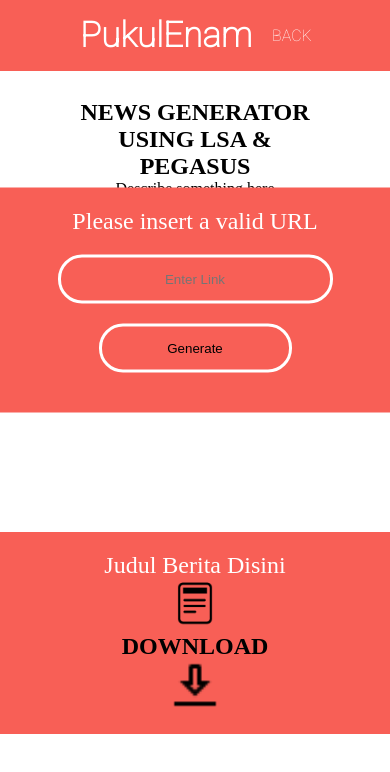
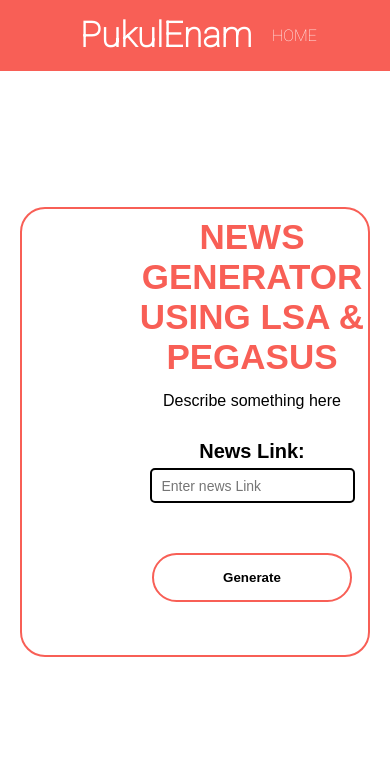
Before and after one commit to pukulenam/T1_RNN, a plain HTML site: page Frontend/lsaPegasus.html in a window 390 px wide. Shown: the top 772 px of the page. Drawn offline with Linux system fonts and the light colour scheme.

Commit message:
update fe

```diff
--- a/Frontend/assets/styles/style.css
+++ b/Frontend/assets/styles/style.css
@@ -72,6 +72,7 @@
     top: 65%;
     transform: translateY(-50%);
     color: black;
+    font-family: sans-serif;
 }
 
 .content h1{
@@ -129,6 +130,7 @@
     top: 17.5%;
     transform: translateY(-50%);
     color: black;
+    font-family: sans-serif;
 }
 
 .pegasus-content{
@@ -138,128 +140,13 @@
     top: 17.5%;
     transform: translateY(-50%);
     color: black;
+    font-family: sans-serif;
+
 }
 a:-webkit-any-link {
     color: #fff;
     cursor: pointer;
     font-family: 'Roboto', sans-serif;
-
-}
-
-.box{
-    width: 600px;
-    padding: 20px;
-    position: absolute;
-    top: 75%;
-    left: 50%;
-    transform: translate(-50%, -50%);
-    background: #f85f56;
-    border-radius: 20px;
-    text-align: center;
-}
-
-.box h1{
-    color: #fff;
-    text-transform: uppercase;
-    font-weight: 700;
-}
-
-.box input[type="text"],.box input[type="password"]
-{
-    border: 0;
-    background: none;
-    display: block;
-    margin: 20px auto;
-    text-align: center;
-    border:3px solid white;
-    padding: 14px 20px;
-    width: 275px;
-    outline: white;
-    border-radius: 24px;
-    transition: 0.25px;
-}
-
-.box input[type="text"]:focus,.box input[type="password"]:focus
-{
-    width: 270px;
-    border-color: black;
-}
-
-.box input[type="submit"]
-{
-    border: 0;
-    background: none;
-    display: block;
-    margin: 20px auto;
-    text-align: center;
-    border:3px solid white;
-    padding: 14px 35px;
-    outline: white;
-    border-radius: 24px;
-    transition: 0.25px;
-    cursor: pointer;
-}
-
-.box input[type="submit"]:hover{
-    background: white;
-
-}
-
-.insert{
-    width: 600px;
-    padding: 20px;
-    position: absolute;
-    left: 50%;
-    transform: translate(-50%, -50%);
-    background: #f85f56;
-    border-radius: 20px;
-    text-align: center;
-    margin-top: 300px;
-}
-
-.insert h1{
-    color: #fff;
-    font-weight: 200;
-    font-size: 24px;
-}
-
-.insert input[type="text"]
-{
-    border: 0;
-    background: none;
-    display: block;
-    margin: 20px auto;
-    text-align: center;
-    border:3px solid white;
-    padding: 14px 20px;
-    width: 275px;
-    outline: white;
-    border-radius: 24px;
-    transition: 0.25px;
-}
-
-.insert input[type="text"]:focus
-{
-    width: 270px;
-    border-color: black;
-}
-
-.insert input[type="Generate"]
-{
-    border: 0;
-    background: none;
-    display: block;
-    margin: 20px auto;
-    text-align: center;
-    border:3px solid white;
-    padding: 14px 5px;
-    outline: white;
-    border-radius: 24px;
-    transition: 0.25px;
-    cursor: pointer;
-}
-.insert input[type="submit"]:hover{
-    background: white;
 
 }
 
@@ -280,3 +167,170 @@
     font-weight: 200;
     font-size: 24px;
 }
+
+.lsa-content{
+    width: 800px;
+    height: 400px;
+    background-color: #fff;
+    position: absolute;
+    margin-top: 10px;
+    top: 50%;
+    left: 50%;
+    right: 50%;
+    transform: translate(-50%, -50%);
+    display: flex;
+    flex-direction: column;
+    align-items: center;
+    border: 2px solid #f85f56;
+    border-radius: 25px;
+}
+
+.lsa-content h1{
+    color: #f85f56;
+    padding: 5px;
+    margin-bottom: 10px;
+    font-size: 35px;
+    text-align: center;
+}
+
+.lsa-content p{
+    margin-bottom: 30px;
+    text-align: center;
+}
+
+
+.lsa-content .link-container, .button-container{
+    display: flex;
+    flex-direction: column;
+    margin-bottom: 30px;
+    margin-top: 30px;
+}
+
+.lsa-content .button-container{
+    align-items: center;
+}
+
+.lsa-content .link-container label{
+    margin-bottom: 5px;
+    font-size: 20px;
+    font-weight: bold;
+    color: black;
+    text-align: left;
+    align-items: center;
+}
+.lsa-content .link-container input{
+    outline: none;
+    height: 35px;
+    border-radius: 5px;
+    padding: 0 10px;
+    border: 2px solid black;
+    font-size: 14px;
+    align-items: center;
+}
+
+@media only screen and (max-width: 850px){
+    .lsa-content{
+        width:500px;
+    }
+
+    .lsa-content .link-container, .button-container{
+        width: 300px;
+        align-items: center;
+    }
+
+    .lsa-content .link-container label, .link-container input{
+        align-items: center;
+    }
+}
+
+.pegasus-content{
+    width: 800px;
+    height: 450px;
+    background-color: #fff;
+    position: absolute;
+    margin-top: 10px;
+    top: 50%;
+    left: 50%;
+    right: 50%;
+    transform: translate(-50%, -50%);
+    display: flex;
+    flex-direction: column;
+    align-items: center;
+    border: 2px solid #f85f56;
+    border-radius: 25px;
+}
+
+.pegasus-content h1{
+    color: #f85f56;
+    padding: 5px;
+    margin-bottom: 10px;
+    font-size: 35px;
+    text-align: center;
+}
+
+.pegasus-content p{
+    margin-bottom: 30px;
+    text-align: center;
+}
+
+
+.pegasus-content .link-container, .button-container{
+    display: flex;
+    flex-direction: column;
+    margin-bottom: 30px;
+    margin-top: 30px;
+}
+
+.pegasus-content .button-container{
+    align-items: center;
+}
+
+.pegasus-content .link-container label{
+    margin-bottom: 5px;
+    font-size: 20px;
+    font-weight: bold;
+    color: black;
+    text-align: left;
+    align-items: center;
+}
+.pegasus-content .link-container input{
+    outline: none;
+    height: 35px;
+    border-radius: 5px;
+    padding: 0 10px;
+    border: 2px solid black;
+    font-size: 14px;
+    align-items: center;
+}
+
+@media only screen and (max-width: 850px){
+    .pegasus-content{
+        width:500px;
+    }
+
+    .pegasus-content .link-container, .button-container{
+        width: 300px;
+        align-items: center;
+    }
+
+    .pegasus-content .link-container label, .link-container input{
+        align-items: center;
+    }
+}
+
+
+@media only screen and (max-width: 550px){
+    .pegasus-content{
+        width:350px;
+        height: 450px;
+    }
+
+    .pegasus-content .link-container, .button-container{
+        width: 300px;
+        align-items: center;
+    }
+
+    .pegasus-content .link-container label, .link-container input{
+        align-items: center;
+    }
+}
--- a/Frontend/lsaPegasus.html
+++ b/Frontend/lsaPegasus.html
@@ -12,7 +12,7 @@
         <div class="max-width">
             <div class="logo"><a href="index.html">PukulEnam</a></div>
             <ul>
-                <li><a href="#">Back</a></li>
+                <li><a href="#">Home</a></li>
             </ul>
         </div>
     </nav>
@@ -23,22 +23,19 @@
             <div class="pegasus">
                 <h1>NEWS GENERATOR USING LSA & PEGASUS</h1>
                 <p>Describe something here</p>
+                <div class="link-container">
+                    <label for="">News Link:</label>
+                    <input type="text" class="link" name="link" placeholder="Enter news Link" required>
+                </div>
+                <div class="button-container">
+                    <button class="btn" type="submit">Generate</button>
+                </div>
             </div>
         </div>
     </section>
 
-    <!-- scraper -->
-    <form class="insert" action="newsGenerator.html" method ="POST">
-        <h1>Please insert a valid URL</h1>
-        <input type="text" name="" placeholder="Enter Link" id="link">
-        <div class="submit">
-            <input type="generate" name="" value="Generate" [onclick="validate()"]>
-            <a href="newsGenerator.html"></a>
-        </div>
 
-    </form>
-
-    <div class="download" id="download">
+    <!-- <div class="download" id="download">
         <h1>Judul Berita Disini</h1>
         <div class="image-content">
             <a href="#"><img src="assets/image/file.png" width="50px"></a></div>
@@ -49,9 +46,7 @@
 
         </div>
 
-    </div>
-
-
+    </div> -->
 
 
 </body>
```
Also changed, not shown: Frontend/lsa.html (+10 -13 lines).
